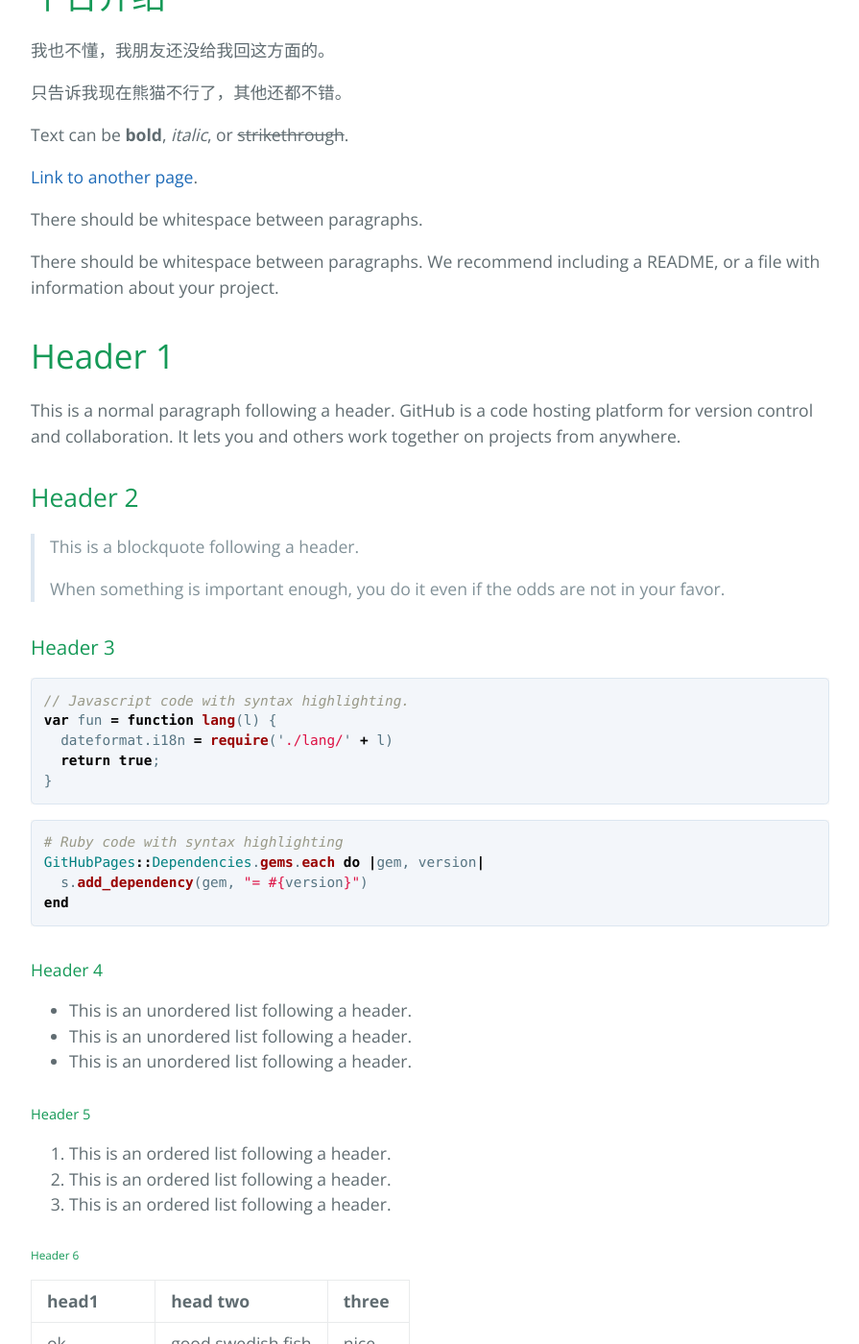
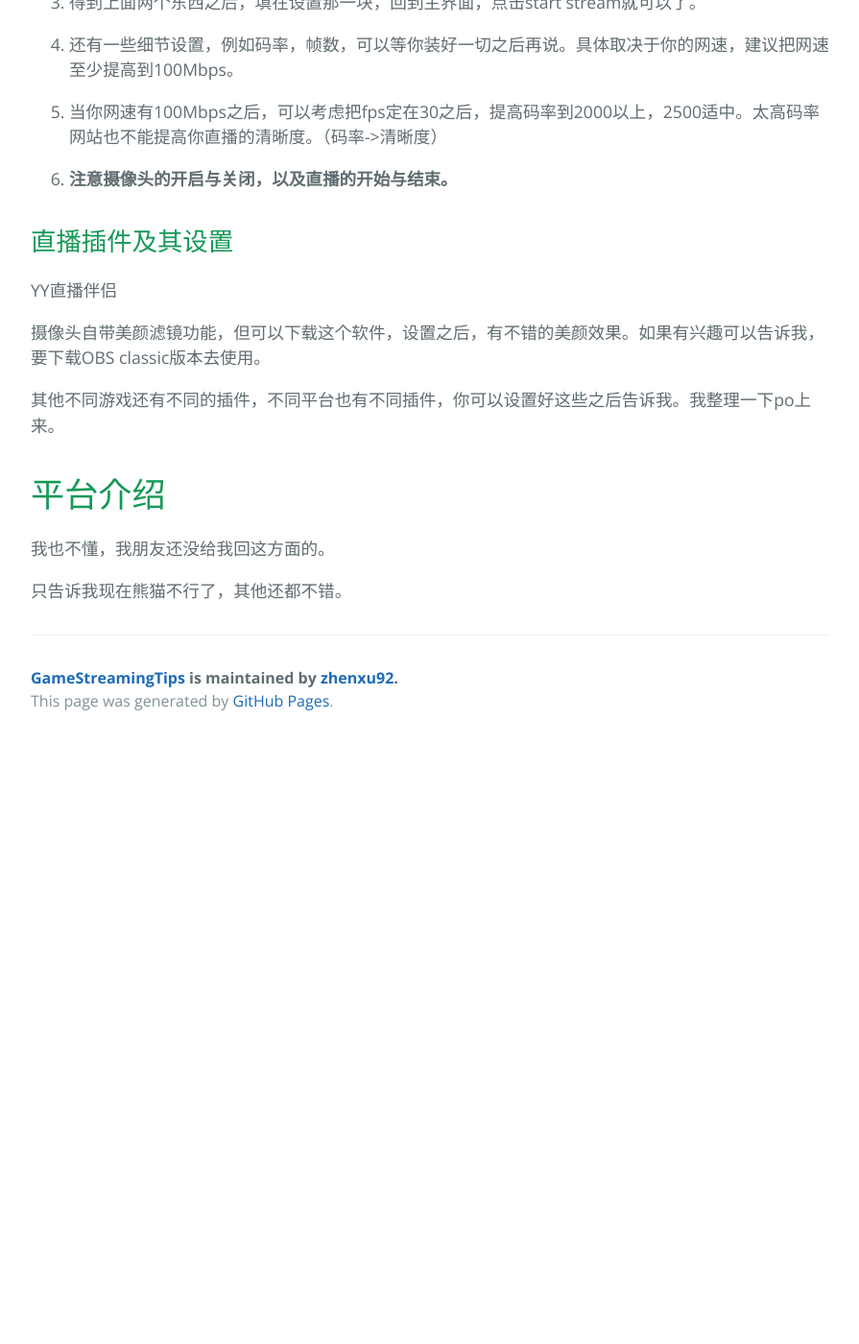
Before and after one commit to zhenxu92/GameStreamingTips, a Jekyll site: the page built from index.md, in a window 1280 px wide and 1400 px high, scrolled down 4611 px. Shown: the whole window at 96% size, without its empty margins (192-1087 px from the left). Built offline with Jekyll 4.4.1, drawn with Linux system fonts in a browser that asks for light colours; our own code applies the rules of GitHub Pages for plain Markdown files; after the commit the page ends 5385 px from its top, so only the background shows below that; some of the changed text lies outside the part shown.

Commit message:
Update index.md

````diff
--- a/index.md
+++ b/index.md
@@ -18,22 +18,22 @@
 
 > 另一种是双PC直播，一台作为游戏主机，另外一台作为直播主机。这种方式将游戏和直播分开，可以最大发挥游戏主机性能，直播设置完全不会影> 响游戏体验，同时游戏主机所需配置不需要顶配。考虑到你已经有一台主机，而直接升级主机并不是非常可行（1 主板需要更换，2 拆装机你不熟> 练），可以使用你现有主机作为直播机器，另外购买一台非顶配机器和一些配件，可以比较大的节省开支。
 
-```md
+
 所以，
 
 单PC直播
 
 ~~双PC直播~~
-```
+
 
 ## LOL直播机型
 
 仅仅直播LOL的话所需配置大概水平在
 
--CPU：i5
--显卡：1060
--内存：8G
--估计预算：$700-1000
+*CPU：i5
+*显卡：1060
+*内存：8G
+*估计预算：$700-1000
 
 可考虑机型介绍，优缺点分析，及其链接：
 
@@ -53,10 +53,10 @@
 
 以直播PUBG为标准
 
--CPU：i7
--显卡：1070
--内存：16G
--估计预算：$1000-1500
+*CPU：i7
+*显卡：1070
+*内存：16G
+*估计预算：$1000-1500
 
 可考虑机型介绍，优缺点分析，及其链接：
 
@@ -83,23 +83,23 @@
 
 ### 可考虑采集卡链接：
 
--[AverMedia Live Gamer Extreme USB 3.0](https://www.amazon.com/AVerMedia-Extreme-PlayStation-Uncompressed-Latency/dp/B00Y3U01RU/?tag=li-org-guide-streaming-us-20) $130
+*[AverMedia Live Gamer Extreme USB 3.0](https://www.amazon.com/AVerMedia-Extreme-PlayStation-Uncompressed-Latency/dp/B00Y3U01RU/?tag=li-org-guide-streaming-us-20) $130
 
--[Elgato Game Capture HD60](https://www.amazon.com/AVerMedia-Extreme-PlayStation-Uncompressed-Latency/dp/B00Y3U01RU/?tag=li-org-guide-streaming-us-20) $150
+*[Elgato Game Capture HD60](https://www.amazon.com/AVerMedia-Extreme-PlayStation-Uncompressed-Latency/dp/B00Y3U01RU/?tag=li-org-guide-streaming-us-20) $150
 
 以上两款就是USB采集卡，比较简单好用。
 
--[Elgato Game Capture HD60 Pro](https://www.amazon.com/Elgato-superior-technology-hardware-encoding/dp/B014MQIVPS/?tag=li-org-guide-streaming-us-20)
+*[Elgato Game Capture HD60 Pro](https://www.amazon.com/Elgato-superior-technology-hardware-encoding/dp/B014MQIVPS/?tag=li-org-guide-streaming-us-20)
 
 这一款用起来比较麻烦，但是基本top streamer推荐的比较多。
 
--[音频分接线](https://www.amazon.com/Belkin-Speaker-and-Headphone-Splitter/dp/B000067RC4/?tag=li-org-guide-streaming-us-20) 这个是用来传你的声音给两个PC
+*[音频分接线](https://www.amazon.com/Belkin-Speaker-and-Headphone-Splitter/dp/B000067RC4/?tag=li-org-guide-streaming-us-20) 这个是用来传你的声音给两个PC
 
 ### 摄像头推荐
 
--[Logitec c920](https://www.amazon.com/Logitech-Widescreen-Calling-Recording-Desktop/dp/B006JH8T3S/ref=sr_1_3?s=electronics&ie=UTF8&qid=1532057716&sr=1-3&keywords=logitech+c920&smid=ATVPDKIKX0DER) $70
+*[Logitec c920](https://www.amazon.com/Logitech-Widescreen-Calling-Recording-Desktop/dp/B006JH8T3S/ref=sr_1_3?s=electronics&ie=UTF8&qid=1532057716&sr=1-3&keywords=logitech+c920&smid=ATVPDKIKX0DER) $70
 
--[Logitec c922](https://www.amazon.com/Logitech-C922x-Pro-Stream-Webcam/dp/B01LXCDPPK/ref=sr_1_3?s=electronics&ie=UTF8&qid=1532057988&sr=1-3&keywords=logitech+c922) $80
+*[Logitec c922](https://www.amazon.com/Logitech-C922x-Pro-Stream-Webcam/dp/B01LXCDPPK/ref=sr_1_3?s=electronics&ie=UTF8&qid=1532057988&sr=1-3&keywords=logitech+c922) $80
 
 其实就下面的专业一点，其他没什么区别。
 
@@ -132,6 +148,8 @@
 ### 设置链接
 
 [Video](https://www.youtube.com/watch?v=0bOwHNVZlu4)
+
+
 [Article](https://www.pcworld.com/article/2824444/gaming/the-beginners-guide-to-game-streaming-with-twitch.html)
 
 ### 原理及建议
@@ -165,125 +183,3 @@
 我也不懂，我朋友还没给我回这方面的。
 
 只告诉我现在熊猫不行了，其他还都不错。
-
-
-
-Text can be **bold**, _italic_, or ~~strikethrough~~.
-
-[Link to another page](./another-page.html).
-
-There should be whitespace between paragraphs.
-
-There should be whitespace between paragraphs. We recommend including a README, or a file with information about your project.
-
-# Header 1
-
-This is a normal paragraph following a header. GitHub is a code hosting platform for version control and collaboration. It lets you and others work together on projects from anywhere.
-
-## Header 2
-
-> This is a blockquote following a header.
->
-> When something is important enough, you do it even if the odds are not in your favor.
-
-### Header 3
-
-```js
-// Javascript code with syntax highlighting.
-var fun = function lang(l) {
-  dateformat.i18n = require('./lang/' + l)
-  return true;
-}
-```
-
-```ruby
-# Ruby code with syntax highlighting
-GitHubPages::Dependencies.gems.each do |gem, version|
-  s.add_dependency(gem, "= #{version}")
-end
-```
-
-#### Header 4
-
-*   This is an unordered list following a header.
-*   This is an unordered list following a header.
-*   This is an unordered list following a header.
-
-##### Header 5
-
-1.  This is an ordered list following a header.
-2.  This is an ordered list following a header.
-3.  This is an ordered list following a header.
-
-###### Header 6
-
-| head1        | head two          | three |
-|:-------------|:------------------|:------|
-| ok           | good swedish fish | nice  |
-| out of stock | good and plenty   | nice  |
-| ok           | good `oreos`      | hmm   |
-| ok           | good `zoute` drop | yumm  |
-
-### There's a horizontal rule below this.
-
-* * *
-
-### Here is an unordered list:
-
-*   Item foo
-*   Item bar
-*   Item baz
-*   Item zip
-
-### And an ordered list:
-
-1.  Item one
-1.  Item two
-1.  Item three
-1.  Item four
-
-### And a nested list:
-
-- level 1 item
-  - level 2 item
-  - level 2 item
-    - level 3 item
-    - level 3 item
-- level 1 item
-  - level 2 item
-  - level 2 item
-  - level 2 item
-- level 1 item
-  - level 2 item
-  - level 2 item
-- level 1 item
-
-### Small image
-
-![Octocat](https://assets-cdn.github.com/images/icons/emoji/octocat.png)
-
-### Large image
-
-![Branching](https://guides.github.com/activities/hello-world/branching.png)
-
-
-### Definition lists can be used with HTML syntax.
-
-<dl>
-<dt>Name</dt>
-<dd>Godzilla</dd>
-<dt>Born</dt>
-<dd>1952</dd>
-<dt>Birthplace</dt>
-<dd>Japan</dd>
-<dt>Color</dt>
-<dd>Green</dd>
-</dl>
-
-```
-Long, single-line code blocks should not wrap. They should horizontally scroll if they are too long. This line should be long enough to demonstrate this.
-```
-
-```
-The final element.
-```
````
Also changed, not shown: other parts of index.md (+16 -0 lines).
